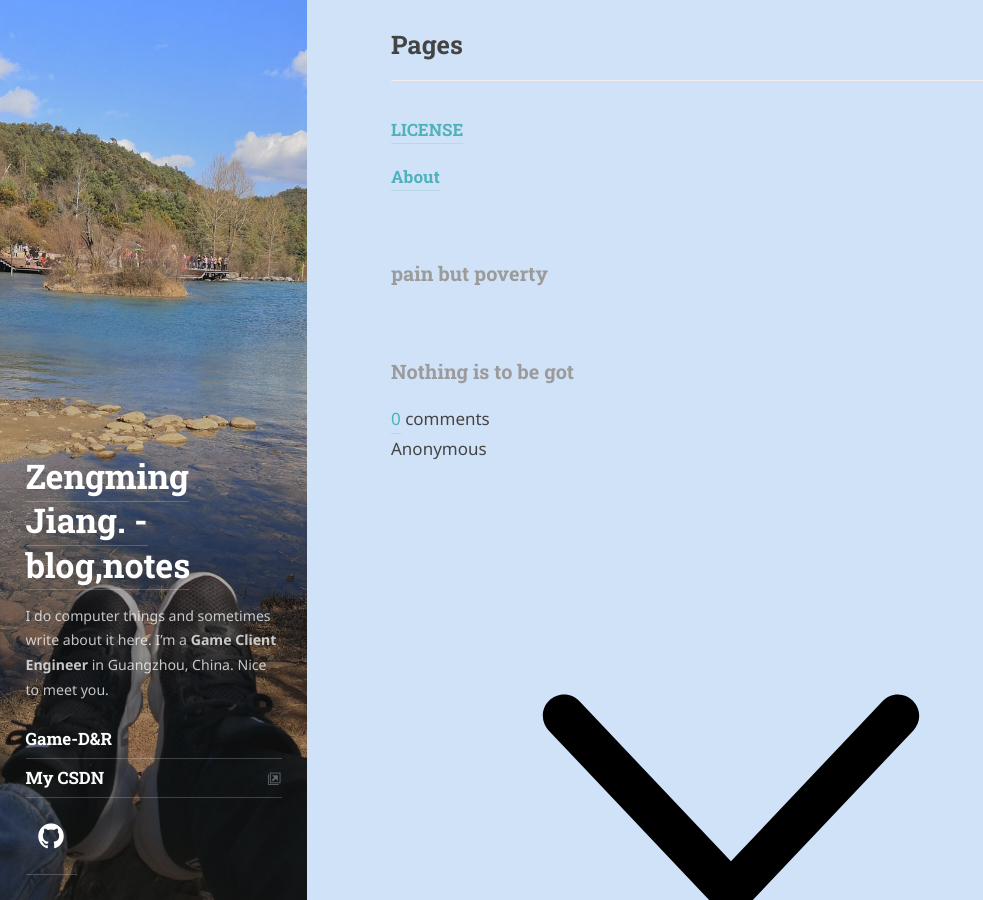
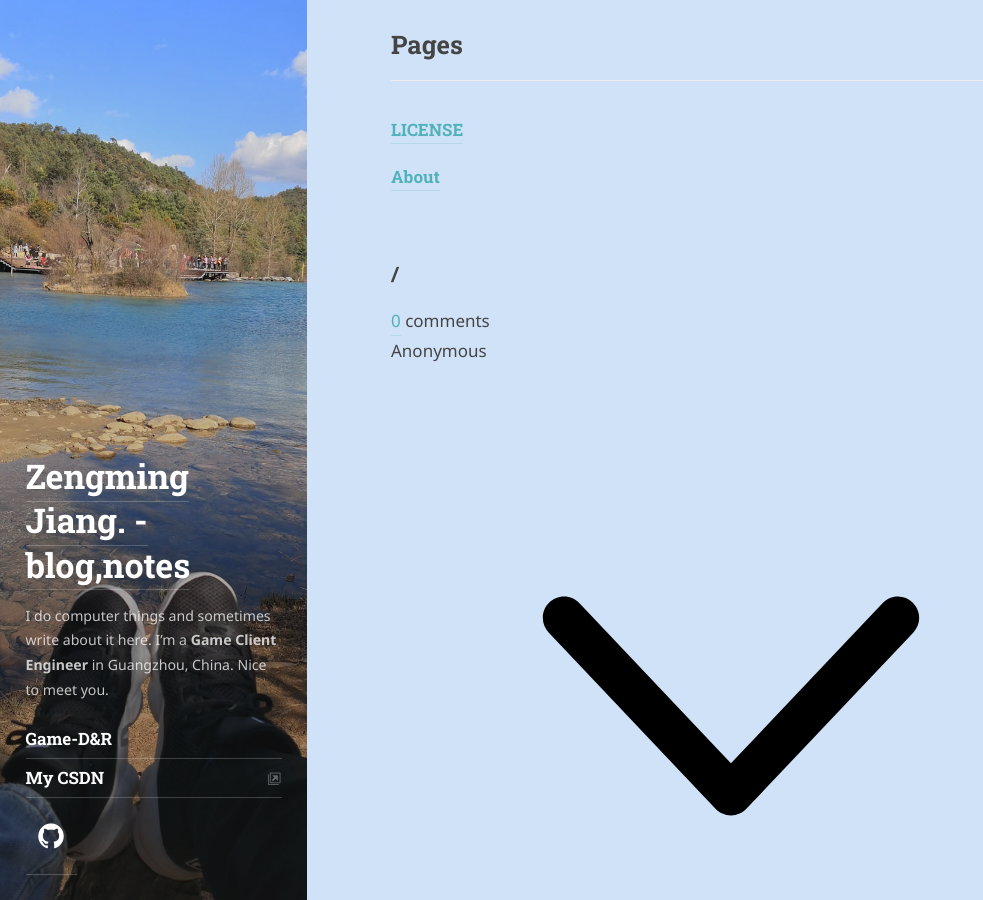
Before and after one commit to ZengmingJiang/ZengmingJiang.github.io, a Jekyll site: the page built from index.md, in a window 1280 px wide and 900 px high, scrolled down 518 px. Shown: the whole window, without its empty margins (0-983 px from the left). Built offline with Jekyll 4.4.1, drawn with Linux system fonts in a browser that asks for light colours; some web fonts are replaced; comment, search, counter and statistics services are not loaded.

Commit message:
test comments
test comments

```diff
--- a/_includes/comments.html
+++ b/_includes/comments.html
@@ -1,14 +1,12 @@
-<h3 align="left" style="color:rgb(155,155,155);">pain but poverty</h3>
 {% assign disqus = site.disqus | default:site.disqus_shortname %}
 {% if disqus and page.comments %}
-<h3 align="left" style="color:rgb(155,155,155);">Nothing is to be got without pain but poverty</h3>
 <aside class="comments related" role="complementary">
   <h2 class="hr">{{ site.data.strings.comments | default:"Comments" }}</h2>
   <div id="disqus_thread"></div>
   <noscript>Please enable JavaScript to view the <a href="https://disqus.com/?ref_noscript" rel="nofollow">comments powered by Disqus.</a></noscript>
 </aside>
 {% elsif site.comments_provider == 'gitalk' %}
-<h3 align="left" style="color:rgb(155,155,155);">Nothing is to be got</h3>
+<h3>{{ page.url }}</h3>
     <div id="gitalk-container"></div>
     <script src="/assets/js/gitalk.min.js"></script>
     <script>
```
